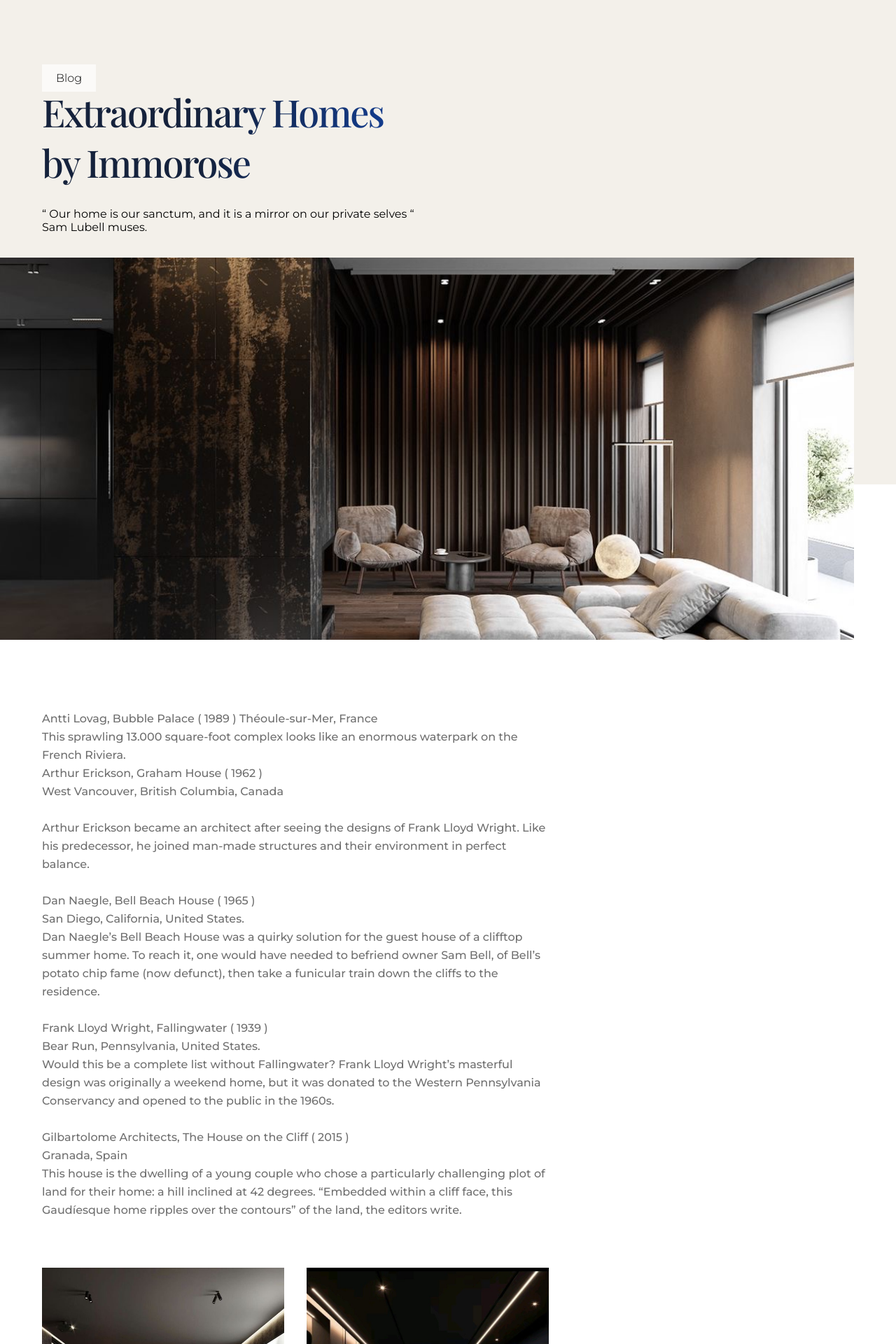
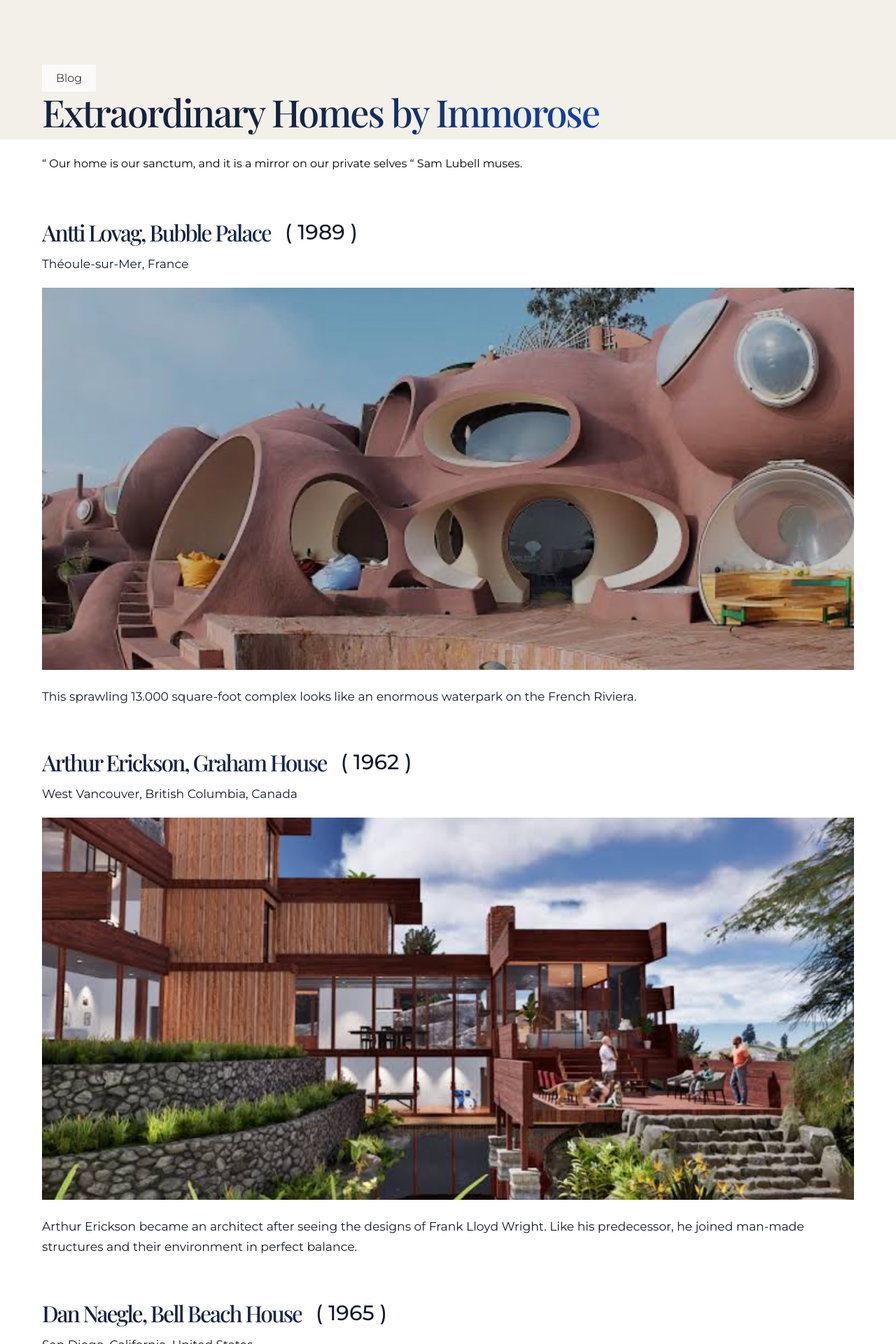
Before and after one commit to Sreenivastechjet/immorose, a Next.js app: page /news/page3 in a window 1280 px wide. Shown: the part 60-1980 px from the top of the page at 70% size. Built offline with nearby package versions, Linux system fonts and the light colour scheme; a web font is replaced by a local one.

Commit message:
news and blog3 changes

```diff
--- a/src/app/news/page3/page.js
+++ b/src/app/news/page3/page.js
@@ -67,7 +67,8 @@ const NewsDetail = (params) => {
           <div className={styles.banner_content_div}>
             <div className={styles.heading}>
               <h1 data-aos="fade-up">Extraordinary Homes by Immorose</h1>
-              <p>“ Our home is our sanctum, and it is a mirror on our private selves “ Sam Lubell muses.</p>
+              <p data-aos="fade-up">“ Our home is our sanctum, and it is a mirror on our private selves “ Sam Lubell muses.</p>
+              <p>&nbsp;  </p>
               {/* <div className={styles.profile} data-aos="fade-up">
                 <Image
                   src={ProfileImg}
@@ -87,39 +88,127 @@ const NewsDetail = (params) => {
             </p> */}
           </div>
         </div>
-        <Image
+        {/* <Image
           src={"/assets/images/blog10.jpeg"}
           width={1920}
           height={546}
           alt="banner"
           className={styles.banner_img}
           data-aos="fade-up"
+        /> */}
+      </section>
+
+
+
+    {/* Article */}
+      <section className={styles.single_article}>
+        <div className={styles.heading}>
+          <h1 data-aos="fade-up">Antti Lovag, Bubble Palace </h1><span data-aos="fade-up">( 1989 )</span>
+        </div>
+        <p data-aos="fade-up">Théoule-sur-Mer, France <br /></p>
+        <br />
+        <Image
+          src={"/assets/images/blog1.jpeg"}
+          width={1920}
+          height={546}
+          alt="banner"
+          className={styles.article_img}
+          data-aos="fade-up"
         />
+        <p style={{padding:"20px 0"}} data-aos="fade-up">This sprawling 13.000 square-foot complex looks like an enormous waterpark on the French Riviera.</p> <br /> <br />
       </section>
+
+      <section className={styles.single_article}>
+        <div className={styles.heading}>
+          <h1 data-aos="fade-up">Arthur Erickson, Graham House  </h1><span data-aos="fade-up">( 1962 )</span>
+        </div>
+        <p data-aos="fade-up">West Vancouver, British Columbia, Canada <br /></p>
+        <br />
+        <Image
+          src={"/assets/images/blog2.jpeg"}
+          width={1920}
+          height={546}
+          alt="banner"
+          className={styles.article_img}
+          data-aos="fade-up"
+        />
+        <p style={{padding:"20px 0"}} data-aos="fade-up">Arthur Erickson became an architect after seeing the designs of Frank Lloyd Wright. Like his predecessor, he joined man-made structures and their environment in perfect balance.</p> <br /> <br />
+      </section>
+
+      <section className={styles.single_article}>
+        <div className={styles.heading}>
+          <h1 data-aos="fade-up">Dan Naegle, Bell Beach House  </h1><span data-aos="fade-up">( 1965 )</span>
+        </div>
+        <p data-aos="fade-up">San Diego, California, United States. <br /></p>
+        <br />
+        <Image
+          src={"/assets/images/blog6.jpeg"}
+          width={1920}
+          height={546}
+          alt="banner"
+          className={styles.article_img}
+          data-aos="fade-up"
+        />
+        <p style={{padding:"20px 0"}} data-aos="fade-up">Dan Naegle’s Bell Beach House was a quirky solution for the guest house of a clifftop summer home. To reach it, one would have needed to befriend owner Sam Bell, of Bell’s potato chip fame (now defunct), then take a funicular train down the cliffs to the residence.</p> <br /> <br />
+      </section>
+
+      <section className={styles.single_article}>
+        <div className={styles.heading}>
+          <h1 data-aos="fade-up">Frank Lloyd Wright, Fallingwater </h1><span data-aos="fade-up">( 1939 )</span>
+        </div>
+        <p data-aos="fade-up">Bear Run, Pennsylvania, United States. <br /></p>
+        <br />
+        <Image
+          src={"/assets/images/blog8.jpeg"}
+          width={1920}
+          height={546}
+          alt="banner"
+          className={styles.article_img}
+          data-aos="fade-up"
+        />
+        <p style={{padding:"20px 0"}} data-aos="fade-up">Would this be a complete list without Fallingwater? Frank Lloyd Wright’s masterful design was originally a weekend home, but it was donated to the Western Pennsylvania Conservancy and opened to the public in the 1960s.</p> <br /> <br />
+      </section>
+
+      <section className={styles.single_article}>
+        <div className={styles.heading}>
+          <h1 data-aos="fade-up">Gilbartolome Architects, The House on the Cliff </h1><span data-aos="fade-up">( 2015 )</span>
+        </div>
+        <p data-aos="fade-up">Granada, Spain <br /></p>
+        <br />
+        <Image
+          src={"/assets/images/blog9.jpeg"}
+          width={1920}
+          height={546}
+          alt="banner"
+          className={styles.article_img}
+          data-aos="fade-up"
+        />
+        <p style={{padding:"20px 0"}} data-aos="fade-up">This house is the dwelling of a young couple who chose a particularly challenging plot of land for their home: a hill inclined at 42 degrees. “Embedded within a cliff face, this Gaudíesque home ripples over the contours” of the land, the editors write.</p> <br /> <br />
+      </section>
+
+
       {/* Article */}
       <section className={styles.article_wrapper}>
         <div className={styles.article_cont}>
           <p data-aos="fade-up">
-            Antti Lovag, Bubble Palace ( 1989 ) Théoule-sur-Mer, France <br />
-            This sprawling 13.000 square-foot complex looks like an enormous waterpark on the French Riviera.<br />
-            Arthur Erickson, Graham House ( 1962 ) <br />
+            {/* Antti Lovag, Bubble Palace ( 1989 ) Théoule-sur-Mer, France <br />
+            This sprawling 13.000 square-foot complex looks like an enormous waterpark on the French Riviera.<br /> <br /> */}
+
+            {/* Arthur Erickson, Graham House ( 1962 ) <br />
             West Vancouver, British Columbia, Canada <br /> <br />
+            Arthur Erickson became an architect after seeing the designs of Frank Lloyd Wright. Like his predecessor, he joined man-made structures and their environment in perfect balance. <br /> <br /> */}
 
+            {/* Dan Naegle, Bell Beach House ( 1965 ) <br />
+            San Diego, California, United States. <br />
+            Dan Naegle’s Bell Beach House was a quirky solution for the guest house of a clifftop summer home. To reach it, one would have needed to befriend owner Sam Bell, of Bell’s potato chip fame (now defunct), then take a funicular train down the cliffs to the residence. <br /> <br /> */}
 
-            Arthur Erickson became an architect after seeing the designs of Frank Lloyd Wright. Like his predecessor, he joined man-made structures and their environment in perfect balance. <br /> <br />
+            {/* Frank Lloyd Wright, Fallingwater ( 1939 )<br />
+            Bear Run, Pennsylvania, United States. <br />
+            Would this be a complete list without Fallingwater? Frank Lloyd Wright’s masterful design was originally a weekend home, but it was donated to the Western Pennsylvania Conservancy and opened to the public in the 1960s. <br /> <br /> */}
 
-
-            Dan Naegle, Bell Beach House ( 1965 ) <br />
-            San Diego, California, United States. <br />
-            Dan Naegle’s Bell Beach House was a quirky solution for the guest house of a clifftop summer home. To reach it, one would have needed to befriend owner Sam Bell, of Bell’s potato chip fame (now defunct), then take a funicular train down the cliffs to the residence. <br /> <br />
-
-            Frank Lloyd Wright, Fallingwater ( 1939 )<br />
-            Bear Run, Pennsylvania, United States. <br />
-            Would this be a complete list without Fallingwater? Frank Lloyd Wright’s masterful design was originally a weekend home, but it was donated to the Western Pennsylvania Conservancy and opened to the public in the 1960s. <br /> <br />
-
-            Gilbartolome Architects, The House on the Cliff ( 2015 ) <br />
+            {/* Gilbartolome Architects, The House on the Cliff ( 2015 ) <br />
             Granada, Spain <br />
-            This house is the dwelling of a young couple who chose a particularly challenging plot of land for their home: a hill inclined at 42 degrees. “Embedded within a cliff face, this Gaudíesque home ripples over the contours” of the land, the editors write. <br /> <br />
+            This house is the dwelling of a young couple who chose a particularly challenging plot of land for their home: a hill inclined at 42 degrees. “Embedded within a cliff face, this Gaudíesque home ripples over the contours” of the land, the editors write. <br /> <br /> */}
 
           </p>
           {/* <p data-aos="fade-up">
@@ -135,7 +224,7 @@ const NewsDetail = (params) => {
             latest trends in high-end real estate, from smart home technologies
             to eco-friendly features tailored for the discerning homeowner.
           </p> */}
-          <ul className={styles.article_images} data-aos="fade-up">
+          {/* <ul className={styles.article_images} data-aos="fade-up">
             <li>
               <Image
                 src={"/assets/images/blog9.jpeg"}
@@ -152,7 +241,7 @@ const NewsDetail = (params) => {
                 alt="article"
               />
             </li>
-          </ul>
+          </ul> */}
           {/* <p data-aos="fade-up">
             But Premier Property Insights is more than just a showcase of lavish
             homes; it's a platform for inspiration and aspiration. Whether
@@ -177,11 +266,11 @@ const NewsDetail = (params) => {
             your ultimate source for all things opulent and extraordinary.
             Welcome to a world where luxury knows no bounds.
           </p> */}
-          <ul className={styles.tags} data-aos="fade-up">
+          {/* <ul className={styles.tags} data-aos="fade-up">
             <li>Premier Property</li>
             <li>luxury</li>
             <li>9 Carat</li>
-          </ul>
+          </ul> */}
           <div className={styles.article_info}>
             {/* <div className={styles.profile} data-aos="fade-up">
               <Image
@@ -276,7 +365,8 @@ const NewsDetail = (params) => {
                   <h3>LUXURY BY IMMOROSE</h3>
                   <p>
                     Luxury refers to a state of great comfort or elegance, often involving high quality or expensive items or experiences that are not considered essential to everyday life. ..{" "}
-                    <strong>Read more</strong>{" "}
+                    {/* <strong>Read more</strong>{" "} */}
+                    <Link href={`/news/page1`}><strong>Read more</strong></Link>
                   </p>
                 </div>
               </div>
@@ -296,8 +386,9 @@ const NewsDetail = (params) => {
                   <span>08.08.2021</span>
                   <h3>Design by Immorose</h3>
                   <p>
-                    Design is a multifaceted discipline that involves creating solutions to problems with the aim of enhancing the functionality, aesthetics, and overall user experience of a product, system, or service...{" "}
-                    <strong>Read more</strong>{" "}
+                    Design is a multifaceted discipline that involves creating solutions to problems with the aim of enhancing the functionality, aesthetics, and overall user experience of a product...{" "}
+                    {/* <strong>Read more</strong>{" "} */}
+                    <Link href={`/news/page2`}><strong>Read more</strong></Link>
                   </p>
                 </div>
               </div>
--- a/src/app/news/page3/page.module.scss
+++ b/src/app/news/page3/page.module.scss
@@ -1,7 +1,7 @@
 .main {
   min-height: 100vh;
   .blogDetails_banner {
-    padding: 10rem 0 6rem;
+    padding: 10rem 0 3rem;
     background: linear-gradient(#f3f0ea 70%, transparent 30%);
     @media (max-width: 991px) {
       padding: 10rem 0 4rem;
@@ -38,8 +38,8 @@
         }
         .heading {
           padding-right: 30px;
-          margin-bottom: 34px;
-          flex: 0 0 50%;
+          // margin-bottom: 34px;
+          flex: 0 0 80%;
           @media (max-width: 767px) {
             padding-right: 0;
           }
@@ -132,6 +132,68 @@
       }
     }
   }
+
+        .single_article {
+          padding-left: 60px;
+          padding-right: 60px;
+          @media (max-width: 767px) {
+            padding-left: 10px;
+            padding-right: 10px;
+          }
+          .heading {
+            display: flex;
+            margin-bottom: 10px;
+            flex: 0 0 80%;
+            align-items: center;
+            h1 {
+              font-size: 32px;
+              font-weight: 500;
+              letter-spacing: -2.093749761581421px;
+              background: linear-gradient(99.73deg,
+                  #15223c 42.68%,
+                  #182a50 103.89%);
+              -webkit-background-clip: text;
+              color: transparent;
+              display: inline-block;
+              @media (max-width: 767px) {
+                font-size: 26px;
+                line-height: 45px;
+              }
+            }
+            span {
+              font-size: 30px;
+              font-weight: 500;
+              color: #12192c;
+              padding-left: 20px;
+              @media (max-width: 767px) {
+                font-size: 24px;
+                line-height: 45px;
+                padding-left: 10px;
+              }
+            }
+          }
+          p {
+            font-size: 17.21px;
+            line-height: 28.7px;
+            color: #12192c;
+            display: flex;
+            align-items: center;
+            @media (max-width: 767px) {
+              font-size: 14px;
+              line-height: 28.7px;
+            }
+          }
+            .article_img {
+              width: 100%;
+              max-height: auto;
+              object-fit: cover;
+              @media (max-width: 767px) {
+                max-height: 400px;
+              }
+            }
+          }
+
+
   .article_wrapper {
     display: flex;
     padding: 0 60px 6rem;
```
Also changed, not shown: src/app/news/page1/page.js (+7 -5 lines), src/app/news/page2/page.js (+7 -5 lines), src/components/NewsAndMedia/index.js (+20 -15 lines).
